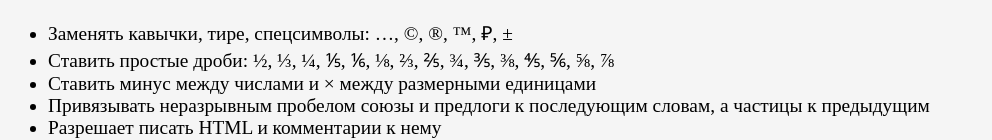
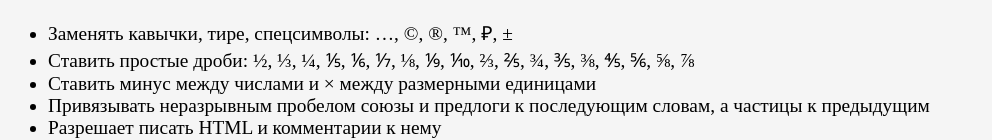
Before and after one commit to Spearance/fly-typograf.js, a website: page example/index.html in a window 1280 px wide. Shown: the part 670-810 px from the top of the page, without its empty margins (0-992 px from the left). Drawn offline with Linux system fonts and the light colour scheme.

Commit message:
добавил описание

```diff
--- a/example/index.html
+++ b/example/index.html
@@ -45,7 +45,7 @@
 		<h3>Умеет:</h3>
 			<ul>
 				<li>Заменять кавычки, тире, спецсимволы: …, ©, ®, ™, ₽, ±</li>
-				<li>Ставить простые дроби: ½, ⅓, ¼, ⅕, ⅙, ⅛, ⅔, ⅖, ¾, ⅗, ⅜, ⅘, ⅚, ⅝, ⅞</li>
+				<li>Ставить простые дроби: ½, ⅓, ¼, ⅕, ⅙, ⅐, ⅛, ⅑, ⅒, ⅔, ⅖, ¾, ⅗, ⅜, ⅘, ⅚, ⅝, ⅞</li>
 				<li>Ставить минус между числами и &times; между размерными единицами</li>
 				<li>Привязывать неразрывным пробелом союзы и предлоги к последующим словам, а частицы к предыдущим</li>
 				<li>Разрешает писать HTML и комментарии к нему</li>
```
Also changed, not shown: README.md.
